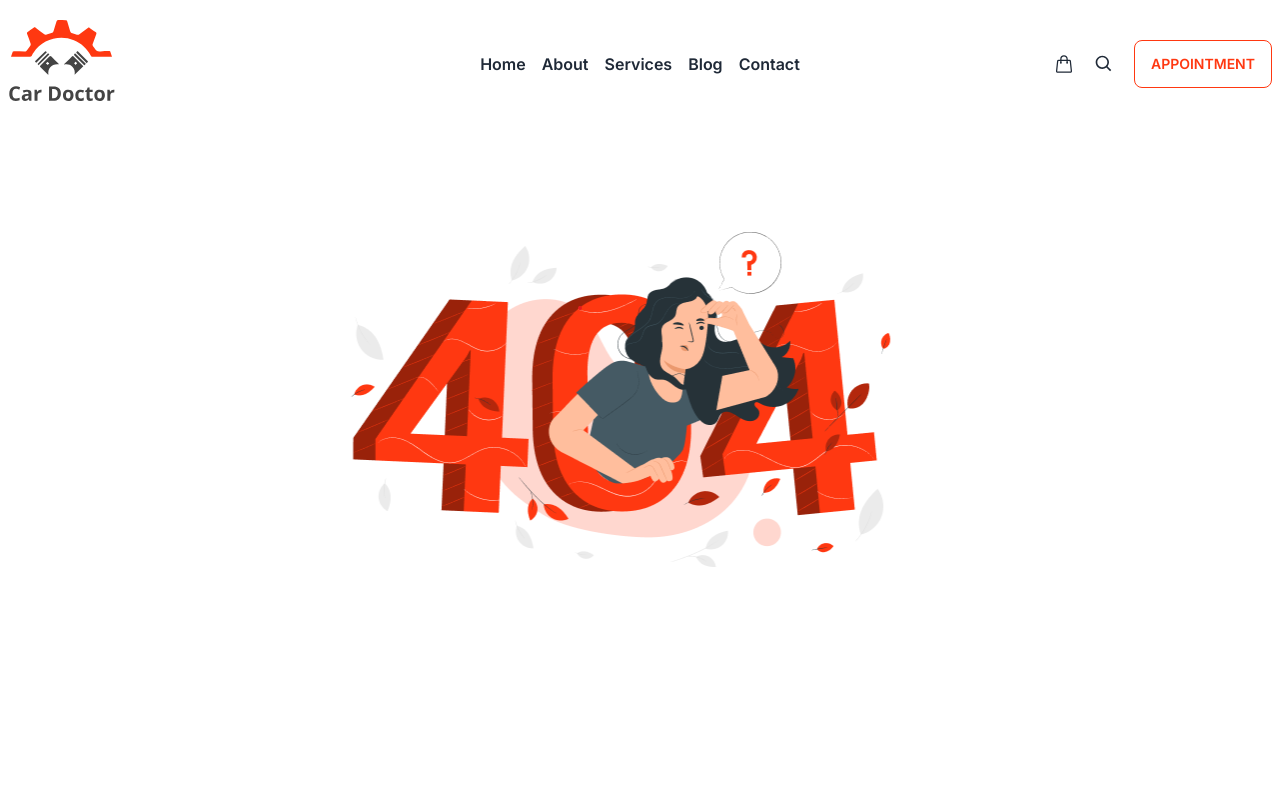
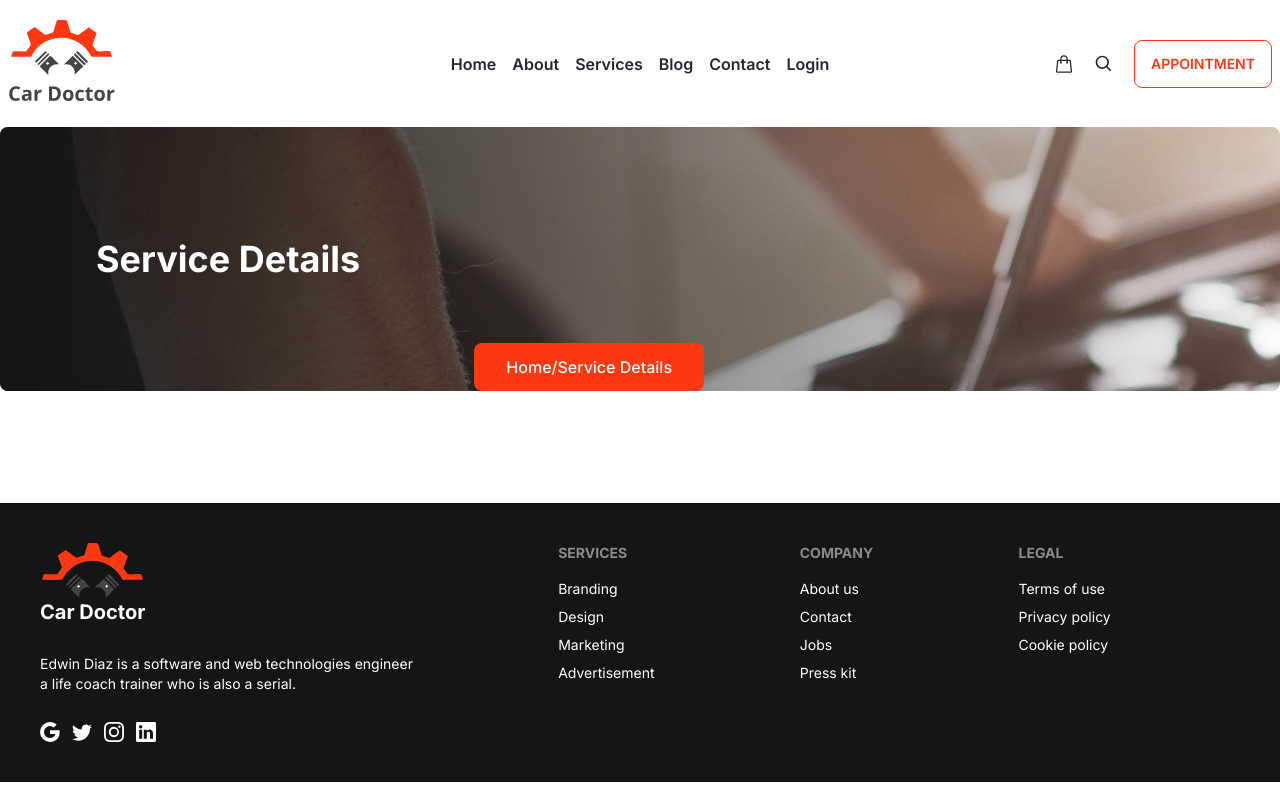
Before and after one commit to mashfikur/react-car-doctor, a React (Vite) app: page /service-details/1 in a window 1280 px wide. Built offline with nearby package versions, Linux system fonts and the light colour scheme.

Commit message:
service details page created

```diff
--- a/package.json
+++ b/package.json
@@ -11,6 +11,7 @@
   },
   "dependencies": {
     "axios": "^1.5.1",
+    "firebase": "^10.5.2",
     "localforage": "^1.10.0",
     "match-sorter": "^6.3.1",
     "proptypes": "^1.1.0",
--- a/src/components/Home/ServiceCard.jsx
+++ b/src/components/Home/ServiceCard.jsx
@@ -13,7 +13,7 @@ const ServiceCard = ({ service }) => {
       <h3 className="text-2xl font-bold text-start my-2">{service.title}</h3>
       <div className="text-main text-xl font-bold flex items-center justify-between">
         <p>Price : ${service.price} </p>
-        <Link>
+        <Link to={`/service-details/${service._id}`}>
           <BsArrowRight></BsArrowRight>
         </Link>
       </div>
--- a/src/index.css
+++ b/src/index.css
@@ -10,3 +10,7 @@
 body {
   font-family: "Inter", sans-serif;
 }
+
+.service-banner{
+  background: url("../src/assets/images/banner/4.jpg");
+}
--- /dev/null
+++ b/src/pages/ServiceDetails.jsx
@@ -0,0 +1,17 @@
+const ServiceDetails = () => {
+  return (
+    <div>
+      {/* banner section */}
+      <div className="service-banner relative rounded-lg mb-28">
+        <div className="py-28 pl-24 bg-gradient-to-r rounded-lg from-[#151515]">
+          <h3 className="font-bold text-white text-4xl">Service Details</h3>
+        </div>
+        <div className="absolute bottom-0 bg-main  rounded-lg   text-white right-[45%] ">
+          <h3 className="font-medium px-8 py-3">Home/Service Details</h3>
+        </div>
+      </div>
+    </div>
+  );
+};
+
+export default ServiceDetails;
--- /dev/null
+++ b/src/routes/PrivateRoute.jsx
@@ -0,0 +1,12 @@
+
+import PropTypes from "prop-types";
+
+const PrivateRoute = ({ children }) => {
+  return children;
+};
+
+PrivateRoute.propTypes = {
+  children: PropTypes.node,
+};
+
+export default PrivateRoute;
--- a/src/routes/Router.jsx
+++ b/src/routes/Router.jsx
@@ -3,6 +3,7 @@ import Home from "../pages/Home";
 import Layout from "../Layout/Layout";
 import ErrorPage from "../pages/ErrorPage";
 import Login from "../pages/Login";
+import ServiceDetails from "../pages/ServiceDetails";
 
 const router = createBrowserRouter([
   {
@@ -18,6 +19,10 @@ const router = createBrowserRouter([
         path: "/login",
         element: <Login></Login>,
       },
+      {
+        path: "/service-details/:id",
+        element: <ServiceDetails></ServiceDetails>,
+      },
     ],
   },
 ]);
--- a/src/shared/Navbar.jsx
+++ b/src/shared/Navbar.jsx
@@ -11,6 +11,7 @@ const Navbar = () => {
       <NavLink to="/demo">Services</NavLink>
       <NavLink to="/demo">Blog</NavLink>
       <NavLink to="/demo">Contact</NavLink>
+      <NavLink to="/login">Login</NavLink>
     </>
   );
 
```
Also changed, not shown: 1 other file (tests, documents, lock files or other folders).
